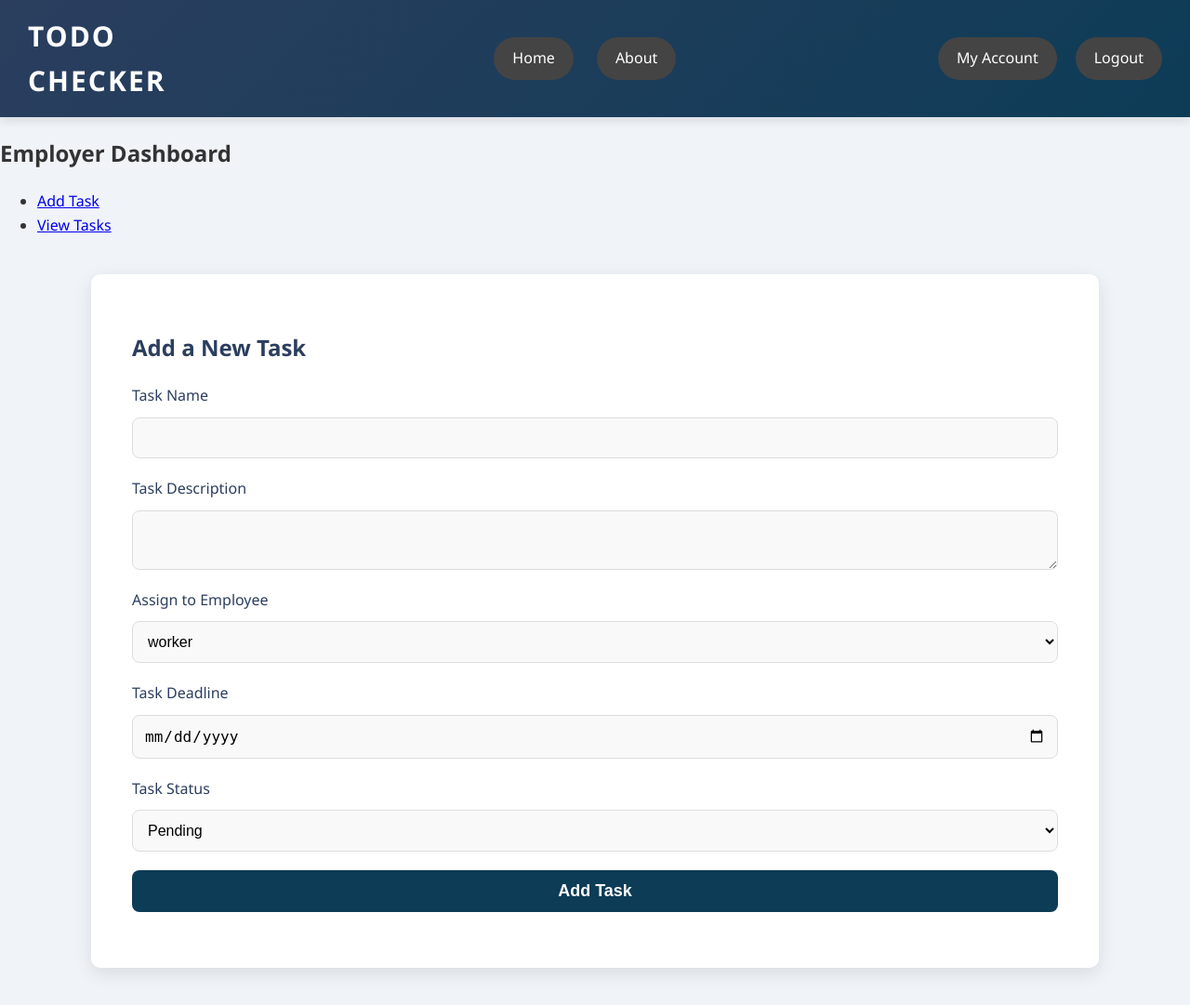
After one commit to aryansingla45/todo-app, a Flask app: page /employer_dashboard/add in a window 1280 px wide. The commit adds this page. Shown: the whole page at 93% size. Run offline with Flask 3, Linux system fonts and the light colour scheme; a user stored in the database is signed in.

Commit message:
Version 1 App Success

```diff
--- a/todoapp/forms.py
+++ b/todoapp/forms.py
@@ -1,7 +1,16 @@
 from flask_wtf import FlaskForm
-from wtforms import StringField, PasswordField, SubmitField , BooleanField , SelectField
+from wtforms import StringField, PasswordField, SubmitField , BooleanField , SelectField , TextAreaField , DateField
 from wtforms.validators import DataRequired, Length, Email, EqualTo , ValidationError
 from todoapp.models import User, Employer , Employee
+
+
+class TaskForm(FlaskForm):
+    task_name = StringField('Task Name', validators=[DataRequired(), Length(min=3, max=40)])
+    task_description = TextAreaField('Task Description', validators=[DataRequired(), Length(min=10, max=200)])
+    employee = SelectField('Assign to Employee', coerce=int, validators=[DataRequired()])
+    task_deadline = DateField('Task Deadline', validators=[DataRequired()])
+    task_status = SelectField('Task Status', choices=[('Pending', 'Pending'), ('In Progress', 'In Progress'), ('Completed', 'Completed')], default='Pending')
+    submit = SubmitField('Add Task')
 
 
 class LoginForm(FlaskForm):
@@ -38,18 +47,14 @@ class Registerform(FlaskForm):
 
 
     def validate_reference_id(self, reference_id):
-        # Check if the role is Employer and if the reference_id is already taken in the Employer table
         if self.role.data == 'Employer':
             employer = Employer.query.filter_by(reference_id=reference_id.data).first()
             if employer:
                 raise ValidationError('That reference ID is already taken by another employer. Please choose a different one.')
 
-        # Check if the reference_id exists for an Employee or User
         user = User.query.filter_by(reference_id=reference_id.data).first()
         if user:
             if self.role.data == 'Employee':
-                # Allow multiple employees with the same reference_id (no problem)
                 return
 
-            # For other roles, raise validation error if reference_id exists
             raise ValidationError('This reference ID is already taken. Please choose a different one.')
--- a/todoapp/routes.py
+++ b/todoapp/routes.py
@@ -1,7 +1,7 @@
 from todoapp.app_init import app , db , bcrypt
 from flask import render_template , flash , redirect , url_for , request
-from todoapp.forms import LoginForm , Registerform
-from todoapp.models import User , Employer, Employee
+from todoapp.forms import LoginForm , Registerform , TaskForm
+from todoapp.models import User , Employer, Employee, Task
 from flask_login import login_user , current_user , logout_user , login_required
 from todoapp.utils import get_user_dashboard
 
@@ -10,20 +10,8 @@ from todoapp.utils import get_user_dashboard
 def home():
     if current_user.is_authenticated:
         user_id = current_user.id
+        return get_user_dashboard(user_id)
 
-        # Check if the user is an Employer
-        employer = Employer.query.filter_by(id=user_id).first()
-        if employer:
-            return redirect(url_for('dashboard_employer'))
-
-        # Check if the user is an Employee
-        employee = Employee.query.filter_by(id=user_id).first()
-        if employee:
-            return redirect(url_for('dashboard_employee'))
-
-        # If neither is found (error handling)
-        flash('User role is undefined or invalid.', 'danger')
-        return redirect(url_for('login'))
     return render_template('index.html')
 
 @app.route('/about')
@@ -66,7 +54,8 @@ def login():
 @app.route('/register' , methods = ['GET' , 'POST'])
 def register():
     if current_user.is_authenticated:
-        return redirect(url_for('dashboard'))
+        user_id = current_user.id
+        return get_user_dashboard(user_id)
     form = Registerform()
     if form.validate_on_submit():
         hashed_password = bcrypt.generate_password_hash(form.password.data).decode('utf-8')
@@ -109,15 +98,98 @@ def forgot():
     return render_template('forgot.html')
 
 
-@app.route('/dashboard_employer')
+@app.route('/employer_dashboard')
 @login_required
-def dashboard_employer():
-    return render_template('dashboard_employer.html')
+def employer_dashboard():
+    # Employer ke reference_id se saare employees ko query karein
+    employees = Employee.query.filter_by(reference_id=current_user.reference_id).all()
 
-@app.route('/dashboard_employee')
+    # Har employee ke tasks ko retrieve karein
+    tasks = []
+    for employee in employees:
+        tasks.extend(employee.tasks)
+
+    return render_template('employer_dashboard.html', tasks=tasks)
+
+
+
+@app.route('/employer_dashboard/add', methods=['GET', 'POST'])
 @login_required
-def dashboard_employee():
-    return render_template('dashboard_employee.html')
+def employer_dashboard_add():
+    # Ensure the user is an employer
+    if current_user.role != 'Employer':
+        return redirect(url_for('home'))
+
+    form = TaskForm()
+
+    # Populate employee choices based on the employer
+    form.employee.choices = [(e.id, e.name) for e in Employee.query.filter_by(reference_id=current_user.reference_id).all()]
+
+    if form.validate_on_submit():
+        task = Task(
+            task_name=form.task_name.data,
+            task_description=form.task_description.data,
+            task_status=form.task_status.data,
+            employee_id=form.employee.data,
+            task_deadline=form.task_deadline.data
+        )
+
+        db.session.add(task)
+        db.session.commit()
+
+        flash('Task has been added successfully!', 'success')
+        return redirect(url_for('employer_dashboard_view'))
+
+    return render_template('employer_dashboard_add.html', form=form)
+
+@app.route('/employer_dashboard/view')
+@login_required
+def employer_dashboard_view():
+    # Ensure the user is an employer
+    if current_user.role != 'Employer':
+        return redirect(url_for('home'))
+
+    # Fetch all tasks assigned to employees under the employer's reference_id
+    employees = Employee.query.filter_by(reference_id=current_user.reference_id).all()
+    tasks = []
+    for employee in employees:
+        tasks.extend(employee.tasks)
+
+    return render_template('employer_dashboard_view.html', tasks=tasks)
+
+
+
+@app.route('/employee_dashboard')
+@login_required
+def employee_dashboard():
+    # Get the current employee's tasks
+    employee_tasks = Task.query.filter_by(employee_id=current_user.id).all()
+    return render_template('employee_dashboard.html', tasks=employee_tasks)
+
+@app.route('/update_task_status/<int:task_id>', methods=['POST'])
+@login_required
+def update_task_status(task_id):
+    task = Task.query.get_or_404(task_id)
+
+    # Make sure the current user is the one assigned to this task
+    if task.employee_id != current_user.id:
+        flash('You are not authorized to update this task.', 'danger')
+        return redirect(url_for('employee_dashboard'))
+
+    new_status = request.form.get('task_status')
+
+    # Update the task status
+    task.task_status = new_status
+    db.session.commit()
+
+    flash('Task status updated successfully!', 'success')
+    return redirect(url_for('employee_dashboard'))
+
+
+
+
+
+
 
 
 @app.route('/logout')
@@ -131,3 +203,19 @@ def logout():
 @login_required
 def myaccount():
     return render_template('myaccount.html')
+
+
+
+
+@app.route('/delete_task/<int:task_id>', methods=['POST'])
+@login_required
+def delete_task(task_id):
+    task = Task.query.get_or_404(task_id)
+    if task.employee.employer.id != current_user.id:
+        flash("You are not authorized to delete this task.", "danger")
+        return redirect(url_for('employer_dashboard'))
+
+    db.session.delete(task)
+    db.session.commit()
+    flash("Task deleted successfully!", "success")
+    return redirect(url_for('employer_dashboard'))
--- a/todoapp/static/css/styles.css
+++ b/todoapp/static/css/styles.css
@@ -5,6 +5,7 @@ body {
     padding: 0;
     background-color: #f0f4f8; /* Soft light background color */
     color: #333; /* Default text color */
+    line-height: 1.6;
 }
 
 /* Navbar Styling */
@@ -75,20 +76,21 @@ nav {
 .content {
     width: 80%;
     margin: 40px auto;
-    /* padding: 10px; */
     background-color: #fff;
     border-radius: 10px;
     box-shadow: 0 6px 20px rgba(0, 0, 0, 0.1); /* Subtle shadow */
+    padding: 30px;
 }
 
+/* General Form Styles */
 form {
     display: flex;
     flex-direction: column;
+    gap: 15px;
 }
 
 fieldset {
     border: none;
-
 }
 
 legend {
@@ -101,15 +103,14 @@ legend {
 .form-group {
     display: flex;
     flex-direction: column;
-    margin-bottom: 15px; /* Space between each form group */
+    margin-bottom: 15px;
 }
 
-/* Ensuring there is no extra space between labels and inputs */
 label {
     font-size: 16px;
     font-weight: 500;
     color: #2b3e5e;
-    margin-bottom: 5px; /* Reduced space between label and input */
+    margin-bottom: 5px;
 }
 
 input, select, textarea {
@@ -119,7 +120,7 @@ input, select, textarea {
     border-radius: 8px;
     transition: border-color 0.3s ease;
     background-color: #f9f9f9;
-    margin-top: 5px; /* Minimal space between label and field */
+    margin-top: 5px;
 }
 
 input:focus, select:focus, textarea:focus {
@@ -187,7 +249,125 @@ button:hover {
         gap: 10px;
     }
 
+    .content, .task-view {
+        width: 95%;
+    }
+
+    table {
+        width: 100%;
+    }
+}
+
+
+/* Base Styling for Form Content */
+.content {
+    width: 80%;
+    margin: 40px auto;
+    background-color: #fff;
+    border-radius: 10px;
+    box-shadow: 0 6px 20px rgba(0, 0, 0, 0.1); /* Subtle shadow */
+    padding: 30px; /* Add padding for spacing */
+}
+
+/* Form elements */
+form {
+    display: flex;
+    flex-direction: column;
+}
+
+fieldset {
+    border: none;
+}
+
+h3 {
+    font-size: 24px;
+    font-weight: 600;
+    color: #2b3e5e;
+    margin-bottom: 20px;
+}
+
+/* Consistent form group styling */
+.form-group {
+    display: flex;
+    flex-direction: column;
+    margin-bottom: 20px; /* Increased margin between form groups */
+}
+
+label {
+    font-size: 16px;
+    font-weight: 500;
+    color: #2b3e5e;
+    margin-bottom: 5px;
+}
+
+input, select, textarea {
+    padding: 12px;
+    font-size: 16px;
+    border: 1px solid #ddd;
+    border-radius: 8px;
+    background-color: #f9f9f9;
+    margin-top: 5px;
+}
+
+input:focus, select:focus, textarea:focus {
+    border-color: #58a6f1; /* Blue border on focus */
+    outline: none;
+}
+
+/* Buttons */
+button {
+    padding: 12px 20px;
+    background-color: #0d3c57;
+    color: white;
+    font-size: 18px;
+    font-weight: 600;
+    border: none;
+    border-radius: 8px;
+    cursor: pointer;
+    transition: all 0.3s ease;
+}
+
+button:hover {
+    background-color: #58a6f1; /* Blue hover effect */
+    transform: scale(1.05);
+    box-shadow: 0 4px 15px rgba(0, 0, 0, 0.1);
+}
+
+/* Error message styling */
+.error {
+    color: #f44336;
+    font-size: 14px;
+    margin-top: 5px;
+}
+
+/* Account links */
+.already-account, .form-group a {
+    font-size: 14px;
+    color: #2b3e5e;
+    text-decoration: none;
+}
+
+.already-account a:hover {
+    color: #58a6f1;
+}
+
+/* Media Queries for responsiveness */
+@media (max-width: 768px) {
+    .content {
+        width: 90%;
+    }
+
+    .form-group {
+        margin-bottom: 15px; /* Reduced margin */
+    }
+}
+
+@media (max-width: 480px) {
     .content {
         width: 95%;
     }
+
+    .form-group {
+        margin-bottom: 10px;
+    }
 }
--- /dev/null
+++ b/todoapp/templates/employer_dashboard.html
@@ -0,0 +1,16 @@
+{% extends 'base.html' %}
+
+{% block title %}Employer Dashboard{% endblock %}
+
+{% block body %}
+    <h2>Employer Dashboard</h2>
+
+    <!-- Navigation for Tasks -->
+    <ul>
+        <li><a href="{{ url_for('employer_dashboard_add') }}">Add Task</a></li>
+        <li><a href="{{ url_for('employer_dashboard_view') }}">View Tasks</a></li>
+    </ul>
+
+    {% block task_content %}
+    {% endblock %}
+{% endblock %}
--- /dev/null
+++ b/todoapp/templates/employer_dashboard_add.html
@@ -0,0 +1,65 @@
+{% extends 'employer_dashboard.html' %}
+
+{% block title %}Add Task{% endblock %}
+
+{% block task_content %}
+    <div class="content">
+        <form method="POST">
+            {{ form.hidden_tag() }} <!-- CSRF protection -->
+
+            <fieldset>
+                <h3>Add a New Task</h3>
+
+                <!-- Task Name Field -->
+                <div class="form-group">
+                    <label for="task_name">Task Name</label>
+                    {{ form.task_name(size=32) }}
+                    {% for error in form.task_name.errors %}
+                        <p class="error">{{ error }}</p>
+                    {% endfor %}
+                </div>
+
+                <!-- Task Description Field -->
+                <div class="form-group">
+                    <label for="task_description">Task Description</label>
+                    {{ form.task_description(size=128) }}
+                    {% for error in form.task_description.errors %}
+                        <p class="error">{{ error }}</p>
+                    {% endfor %}
+                </div>
+
+                <!-- Assign to Employee Field -->
+                <div class="form-group">
+                    <label for="employee">Assign to Employee</label>
+                    {{ form.employee() }}
+                    {% for error in form.employee.errors %}
+                        <p class="error">{{ error }}</p>
+                    {% endfor %}
+                </div>
+
+                <!-- Task Deadline Field -->
+                <div class="form-group">
+                    <label for="task_deadline">Task Deadline</label>
+                    {{ form.task_deadline() }}
+                    {% for error in form.task_deadline.errors %}
+                        <p class="error">{{ error }}</p>
+                    {% endfor %}
+                </div>
+
+                <!-- Task Status Field -->
+                <div class="form-group">
+                    <label for="task_status">Task Status</label>
+                    {{ form.task_status() }}
+                    {% for error in form.task_status.errors %}
+                        <p class="error">{{ error }}</p>
+                    {% endfor %}
+                </div>
+
+                <!-- Submit Button -->
+                <div class="form-group">
+                    <button type="submit">Add Task</button>
+                </div>
+            </fieldset>
+        </form>
+    </div>
+{% endblock %}
--- a/todoapp/utils.py
+++ b/todoapp/utils.py
@@ -6,12 +6,12 @@ def get_user_dashboard(user_id):
     # Check if the user is an Employer
     employer = Employer.query.filter_by(id=user_id).first()
     if employer:
-        return redirect(url_for('dashboard_employer'))
+        return redirect(url_for('employer_dashboard'))
 
     # Check if the user is an Employee
     employee = Employee.query.filter_by(id=user_id).first()
     if employee:
-        return redirect(url_for('dashboard_employee'))
+        return redirect(url_for('employee_dashboard'))
 
     # If neither is found (error handling)
     flash('User role is undefined or invalid.', 'danger')
```
Also changed, not shown: other parts of todoapp/static/css/styles.css (+62 -1 lines), todoapp/models.py (+8 -0 lines), todoapp/templates/dashboard_employee.html (deleted, +0 -7 lines), todoapp/templates/dashboard_employer.html (deleted, +0 -7 lines), todoapp/templates/employee_dashboard.html (added, +48 -0 lines), todoapp/templates/employer_dashboard_view.html (added, +39 -0 lines), instance/test.db.
